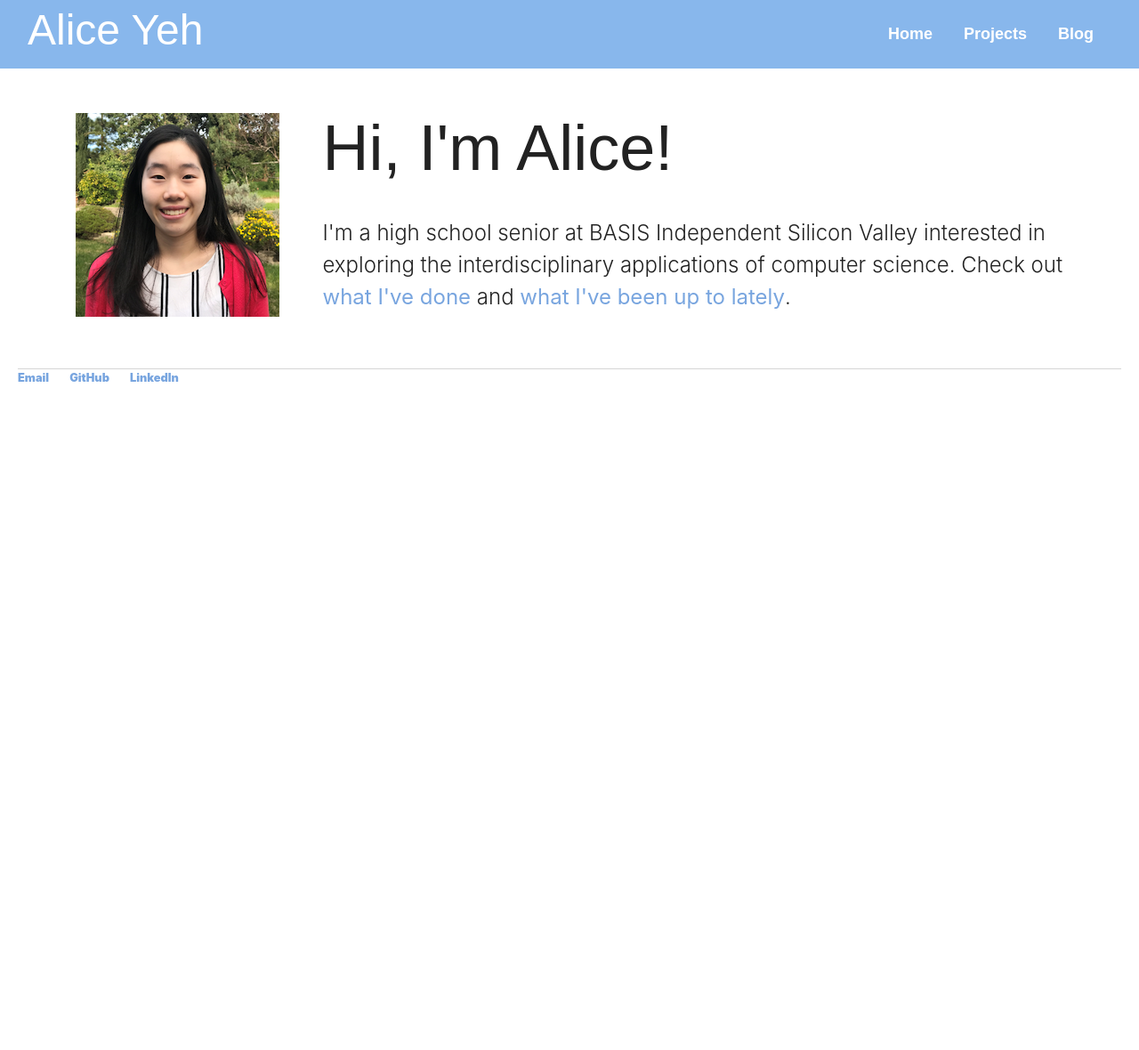
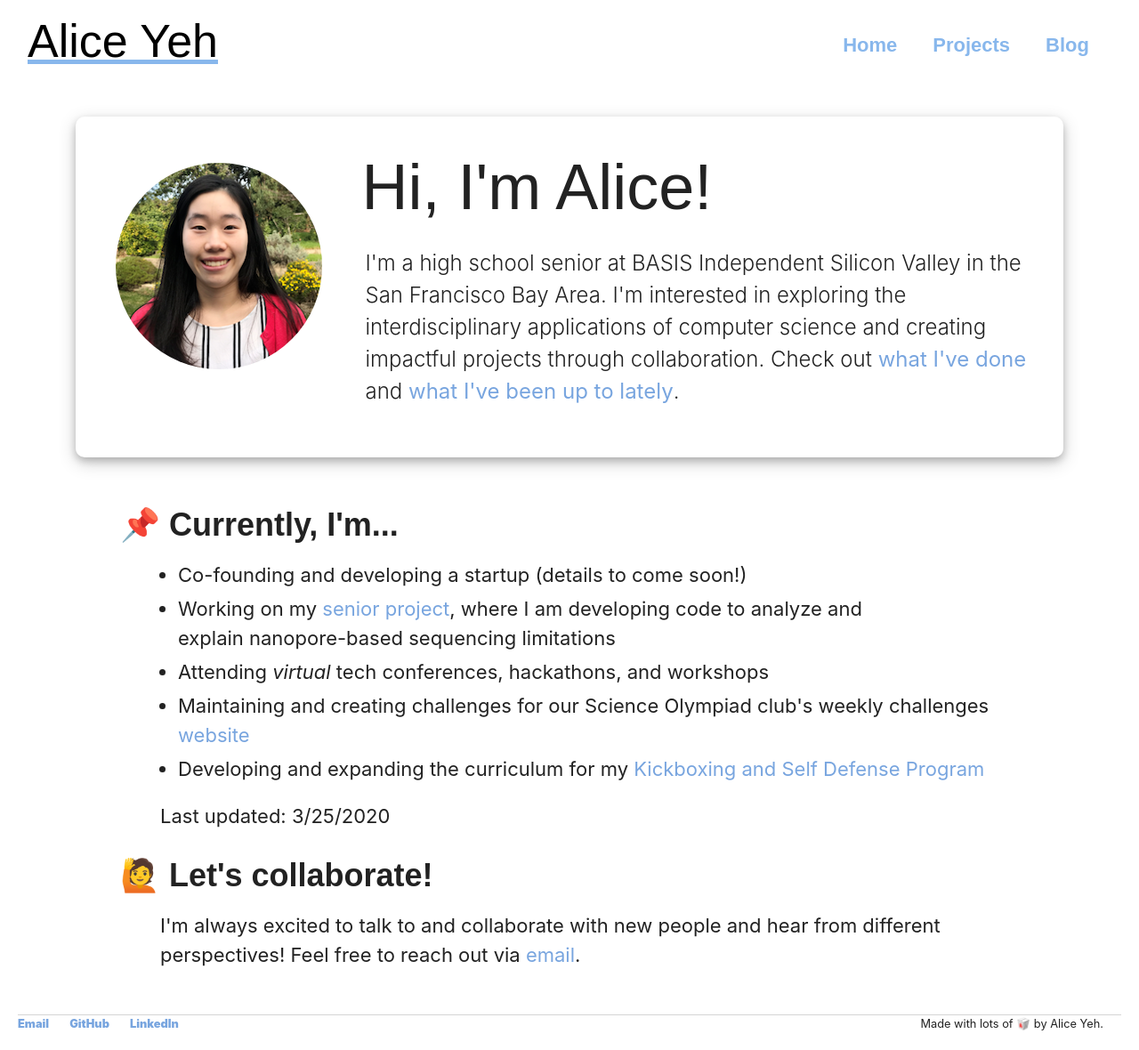
Before and after one commit to AliceYeh12/AliceYeh12.github.io, a Jekyll site: the page built from index.html, in a window 1280 px wide. Shown: the whole page at 89% size. Built offline with Jekyll 4.4.1, drawn with Linux system fonts in a browser that asks for light colours; nearby versions of some CDN libraries; some web fonts are replaced; before the commit the page ends 900 px from its top, so only the background shows below that.

Commit message:
Revamped homepage

```diff
--- a/_layouts/default.html
+++ b/_layouts/default.html
@@ -36,6 +36,7 @@
                     <li><a href="mailto:aliceyeh12@gmail.com">Email</a></li>
                     <li><a href="https://github.com/AliceYeh12">GitHub</a></li>
                     <li><a href="https://www.linkedin.com/in/aliceyeh12/">LinkedIn</a></li>
+                    <li id="made-by">Made with lots of &#129377 by Alice Yeh.</li>
                 </ul>
             </footer>
 		</body>
--- a/css/styles.css
+++ b/css/styles.css
@@ -10,17 +10,20 @@ body {
 }
 
 .container {
-    width: 90%;
+    width: 100%;
+    margin-bottom: 50px;
 }
 
 .navbar-custom {
-    background-color: rgb(136, 183, 236);
+    background-color: white;
 }
 
 .navbar-custom .navbar-text {
-    color: white;
+    color: rgb(136, 183, 236);
     opacity: 100%;
-    margin-right: 15px;
+    margin-right: 20px;
+    margin-top: 10px;
+    font-size: 22px;
 }
 
 nav ul, footer ul {
@@ -36,9 +39,12 @@ nav ul li, footer ul li {
 
 .name {
     margin-left: 15px;
-    color: white;
-    font-size: 48px;
+    margin-top: 10px;
+    color: black;
+    font-size: 52px;
     font-weight: normal;
+    text-decoration: underline;
+    text-decoration-color: rgb(136, 183, 236);
 }
 
 a {
@@ -58,15 +64,32 @@ footer {
     font-size: .8em;
 }
 
+#made-by {
+    float: right;
+    font-weight: normal;
+}
+
 /* Home page specific */
 
-.homepage {
+.homepage-info {
     display: inline-block;
+    margin-top: 40px;
+    margin-bottom: 50px;
+    padding: 40px;
+    padding-top: 0px;
+    padding-right: 20px;
+    box-shadow: 0 4px 8px 0 rgba(0, 0, 0, 0.2), 0 6px 20px 0 rgba(0, 0, 0, 0.19);
+    border-radius: 10px;
 }
 
 .photo {
-    margin-top: 50px;
+    margin-left: 5px;
+    margin-top: 52px;
     float: left;
+}
+
+#me {
+    border-radius: 120px;
 }
 
 .blurb {
@@ -75,15 +98,51 @@ footer {
 }
 
 .display-3 {
-    padding-top: 50px;
-    padding-bottom: 30px;
+    margin-left: 19px;
+    padding-top: 40px;
+    padding-bottom: 20px;
 }
 
 .lead {
+    margin-left: 23px;
     font-size: 24px;
 }
 
+.info-sections {
+    margin-left: 50px;
+    margin-right: 50px;
+}
+
+.section-header {
+    font-size: 36px;
+}
+
+#current {
+    margin-left: 25px;
+    margin-top: 20px;
+}
+
+.current-items {
+    font-size: 22px;
+    margin-bottom: 5px;
+    font-weight: normal;
+}
+
+.lets-talk {
+    margin-left: 45px;
+    margin-top: 20px;
+}
+
+.section2 {
+    margin-top: 30px;
+}
+
 /* Projects specific */
+
+.page-header {
+    text-decoration: underline;
+    text-decoration-color: rgb(136, 183, 236);
+}
 
 .proj-card {
     max-width: none;
--- a/index.html
+++ b/index.html
@@ -2,13 +2,31 @@
 layout: default
 title: Alice Yeh
 ---
-<div class="homepage">
+<div class="homepage-info">
     <div class="photo">
-        <img src="/assets/me.png">
+        <img id="me" src="/assets/me.png">
     </div>
     <div class="blurb" class="jumbotron">
         <h1 class="display-3">Hi, I'm Alice!</h1>
-        <p class="lead">I'm a high school senior at BASIS Independent Silicon Valley interested in exploring the interdisciplinary
-            applications of computer science. Check out <a href="/projects">what I've done</a> and <a href="/blog">what I've been up to lately</a>.</p>
+        <p class="lead">I'm a high school senior at BASIS Independent Silicon Valley in the San Francisco Bay Area. I'm interested in exploring the interdisciplinary
+            applications of computer science and creating impactful projects through collaboration. Check out <a href="/projects">what I've done</a> and <a href="/blog">what I've been up to lately</a>.</p>
     </div>
 </div>
+
+<div class="info-sections">
+    <div class="section1">
+        <h1 class="section-header">&#128204 Currently, I'm...</h1>
+        <ul id="current">
+            <li class="current-items">Co-founding and developing a startup (details to come soon!)</li>
+            <li class="current-items">Working on my <a class="current-items" href="https://siliconvalley.basisindependent.com/author/alicey/">senior project</a>, where I am developing code to analyze and explain nanopore-based sequencing limitations</li>
+            <li class="current-items">Attending <em>virtual</em> tech conferences, hackathons, and workshops</li>
+            <li class="current-items">Maintaining and creating challenges for our Science Olympiad club's weekly challenges <a class="current-items" href="https://sochallenges.github.io/">website</a></li>
+            <li class="current-items">Developing and expanding the curriculum for my <a class="current-items" href="https://events.aclibrary.org/event/5726589">Kickboxing and Self Defense Program</a></li>
+        </ul>
+        <p class="current-items lets-talk">Last updated: 3/25/2020</a></p>
+    </div>
+    <div class="section2">
+        <h1 class="section-header">&#128587 Let's collaborate!</h1>
+        <p class="current-items lets-talk">I'm always excited to talk to and collaborate with new people and hear from different perspectives! Feel free to reach out via <a class="current-items" href="mailto:aliceyeh12@gmail.com">email</a>.</p>
+    </div>
+</div>
```
Also changed, not shown: README.md, assets/me.png.
